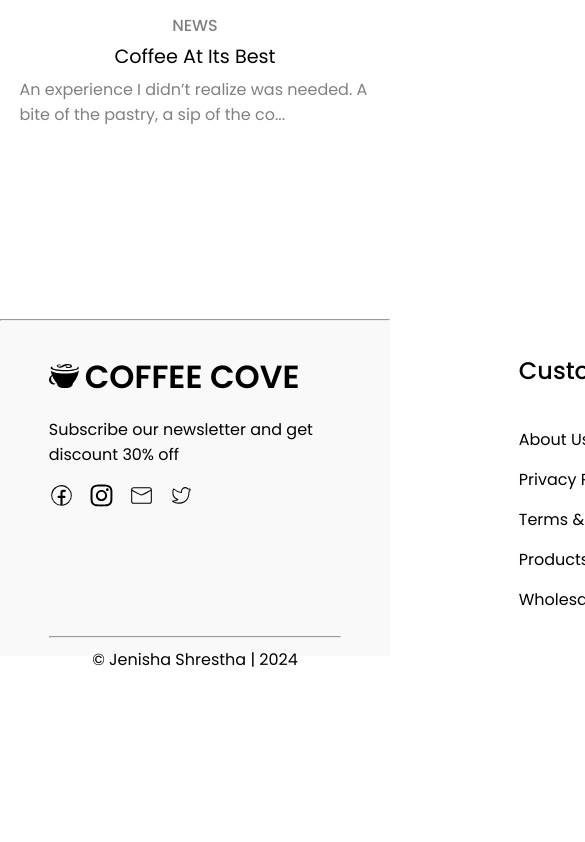
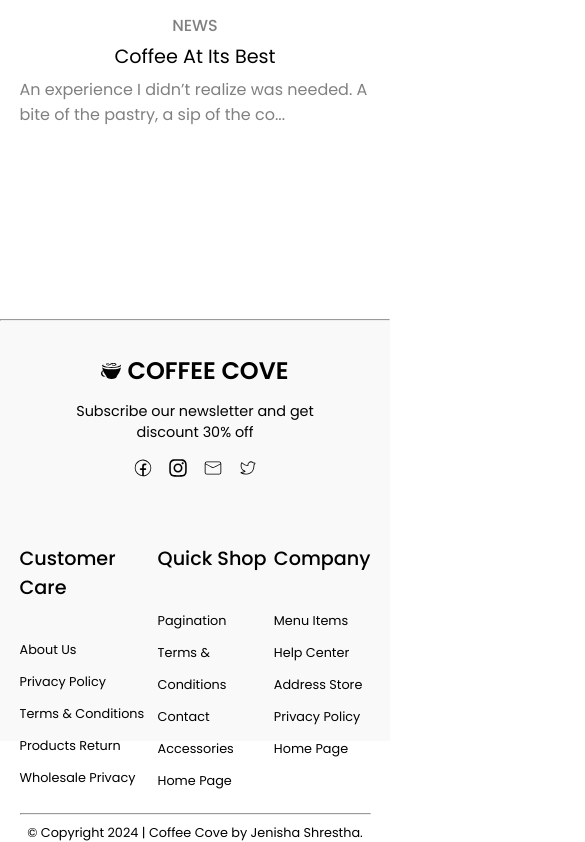
Before and after one commit to jenisha987/Coffee-Shop, a React (Vite) app in the folder coffee-shop/: page / in a window 390 px wide. Shown: the part 3584-4426 px from the top of the page, 585 px wide, since content can reach past the window. Before the commit the page ends 4256 px from the top, so only its background shows below. Built offline with nearby package versions, Linux system fonts and the light colour scheme.

Commit message:
responsive-footer

```diff
--- a/coffee-shop/src/App.css
+++ b/coffee-shop/src/App.css
@@ -316,6 +316,7 @@ footer {
 }
 .footer-logo {
     margin-top: 0.5rem;
+    font-size: 30px;
 }
 .footer-header {
     font-size: 2rem;
@@ -326,7 +327,8 @@ footer {
 .social-icons {
     display: flex;
     gap: 15px;
-    margin-top: 1rem;
+    margin-top: 0.2rem;
+    font-size: 25px;
 }
 .footer-section {
     text-transform: capitalize;
@@ -343,6 +345,7 @@ li {
 .footer-last {
     margin-top: 1rem;
     text-align: center;
+    font-size: 0.8rem;
 }
 .footer-h {
     width: 75%;
@@ -350,6 +353,9 @@ li {
 }
 .footer-last p {
     margin-top: 0.6rem;
+}
+.footer-sections {
+    display: none;
 }
 
 @media (max-width: 1024px) {
@@ -507,6 +513,69 @@ li {
         display: none;
     }
 
+    footer {
+        margin-top: 12rem;
+        background: #F9F9F9;
+        height: 50vh;
+    }
+    .footer {
+        display: block;
+        width: 90%;
+        margin-top: 2rem;
+    }
+    .footer-section1 {
+        width: 270px;
+        text-align: center;
+        margin: 0 auto;
+    }
+    .footer-section1-logo {
+        display: flex;
+        gap: 6px;
+        justify-content: center;
+    }
+    .footer-logo {
+        margin-top: 0.5rem;
+        font-size: 20px;
+    }
+    .footer-header {
+        font-size: 1.5rem;
+        margin-bottom: 0.8rem;
+    }
+    .footer-section-p {
+        font-size: 0.9rem;
+    }
+    .social-icons {
+        justify-content: center;
+        font-size: 20px;
+    }
+    .footer-section {
+        display: none;
+    }
+    .footer-sections {
+        display: flex;
+        justify-content: space-between;
+        margin-top: 3rem;
+    }
+    .footer-section-resp {
+        text-transform: capitalize;
+    }
+    .footer-head {
+        font-size: 1.2rem;
+    }
+    .footer-sections li {
+        line-height: 2.5;
+        font-size: 0.8rem;
+    }
+    .footer-last {
+        margin-top: 1rem;
+        text-align: center;
+        font-size: 0.8rem;
+    }
+    .footer-h {
+        width: 90%;
+        margin: 0 auto;
+    }
+
 }
 
 @media (max-width:600px) {
--- a/coffee-shop/src/pages/Footer.jsx
+++ b/coffee-shop/src/pages/Footer.jsx
@@ -8,19 +8,19 @@ import { CiTwitter } from "react-icons/ci";
 const Footer = () => {
   return (
     <footer>
-      <hr className='footer-hr' />
+      <hr />
       <div className='footer'>
         <div className='footer-section1'>
           <div className='footer-section1-logo'>
-            <SiCoffeescript size={30} className='footer-logo' />
+            <SiCoffeescript className='footer-logo' />
             <p className='footer-header'>coffee cove</p>
           </div>
-          <p>Subscribe our newsletter and get discount 30% off</p>
+          <p className='footer-section-p'>Subscribe our newsletter and get discount 30% off</p>
           <ul className='social-icons'>
-            <li><CiFacebook  size={25} /></li>
-            <li><FaInstagram  size={25} /></li>
-            <li><CiMail  size={25} /></li>
-            <li><CiTwitter  size={25} /></li>
+            <li><CiFacebook  /></li>
+            <li><FaInstagram /></li>
+            <li><CiMail /></li>
+            <li><CiTwitter /></li>
           </ul>
         </div>
         <div className='footer-section'>
@@ -53,10 +53,43 @@ const Footer = () => {
             <li>home page</li>
           </ul>
         </div>
+
+        <div className='footer-sections'>
+        <div className='footer-section-resp'>
+          <p className='footer-head'>customer care</p>
+          <ul>
+            <li>about us</li>
+            <li>privacy policy</li>
+            <li>terms & conditions</li>
+            <li>products return</li>
+            <li>wholesale privacy</li>
+          </ul>
+        </div>
+        <div className='footer-section-resp'>
+          <p className='footer-head'>quick shop</p>
+          <ul>
+            <li>pagination</li>
+            <li>terms & conditions</li>
+            <li>contact</li>
+            <li>accessories</li>
+            <li>home page</li>
+          </ul>
+        </div>
+        <div className='footer-section-resp'>
+          <p className='footer-head'>company</p>
+          <ul>
+            <li>menu items</li>
+            <li>help center</li>
+            <li>address store</li>
+            <li>privacy policy</li>
+            <li>home page</li>
+          </ul>
+        </div>
+        </div>
       </div>
       <div className='footer-last'>
         <hr className='footer-h' />
-        <p>© Jenisha Shrestha | 2024</p>
+        <p>© Copyright 2024 | Coffee Cove by Jenisha Shrestha.</p>
       </div>
     </footer>
   )
```
